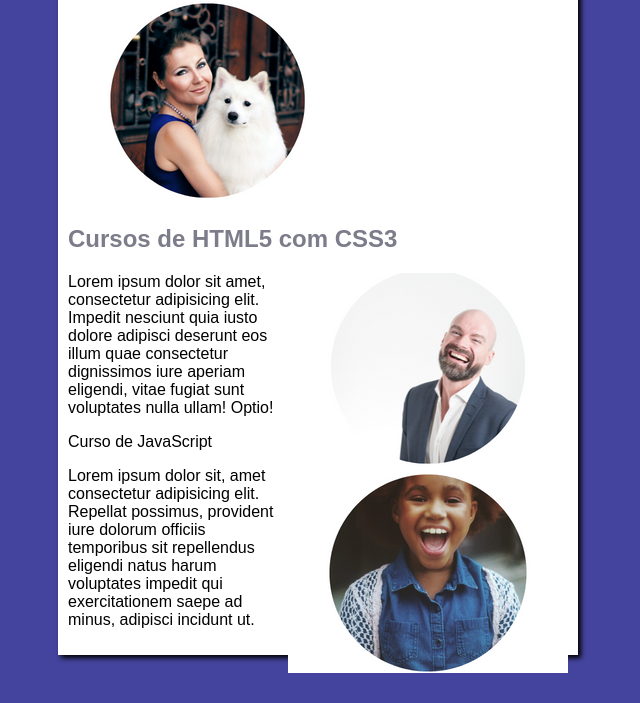
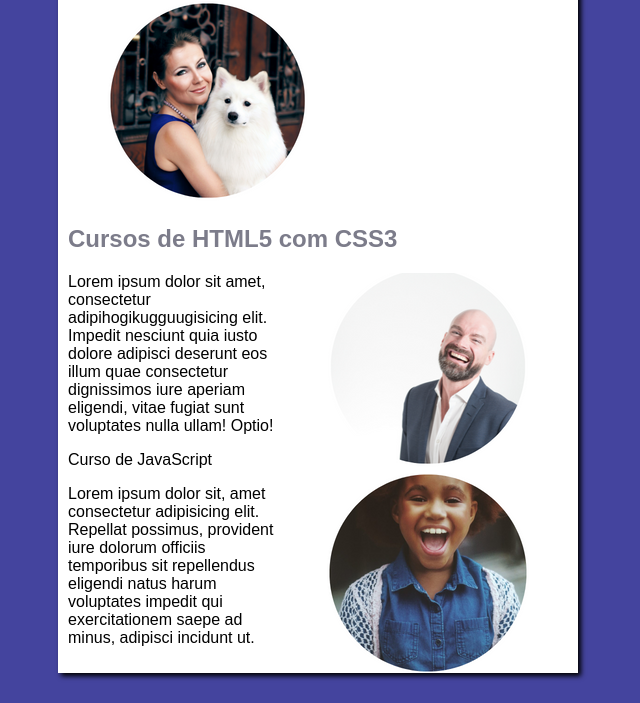
Before and after one commit to HugoOMatos/Projeto-site, a plain HTML site: page index.html in a window 1280 px wide. Shown: the part 97-800 px from the top of the page, without its empty margins (322-962 px from the left). Drawn offline with Linux system fonts and the light colour scheme.

Commit message:
Update index.html

```diff
--- a/index.html
+++ b/index.html
@@ -16,7 +16,7 @@
         <article>
             <h2>Cursos de HTML5 com CSS3</h2>
             <img class="lado" src="adultohomem.png" alt="">
-            <p>Lorem ipsum dolor sit amet, consectetur adipisicing elit. Impedit nesciunt quia iusto dolore adipisci deserunt eos illum quae consectetur dignissimos iure aperiam eligendi, vitae fugiat sunt voluptates nulla ullam! Optio!</p>
+            <p>Lorem ipsum dolor sit amet, consectetur adipihogikugguugisicing elit. Impedit nesciunt quia iusto dolore adipisci deserunt eos illum quae consectetur dignissimos iure aperiam eligendi, vitae fugiat sunt voluptates nulla ullam! Optio!</p>
             <p><a href=""></a><HTML5></HTML5> </p>
         </article>
 
```
